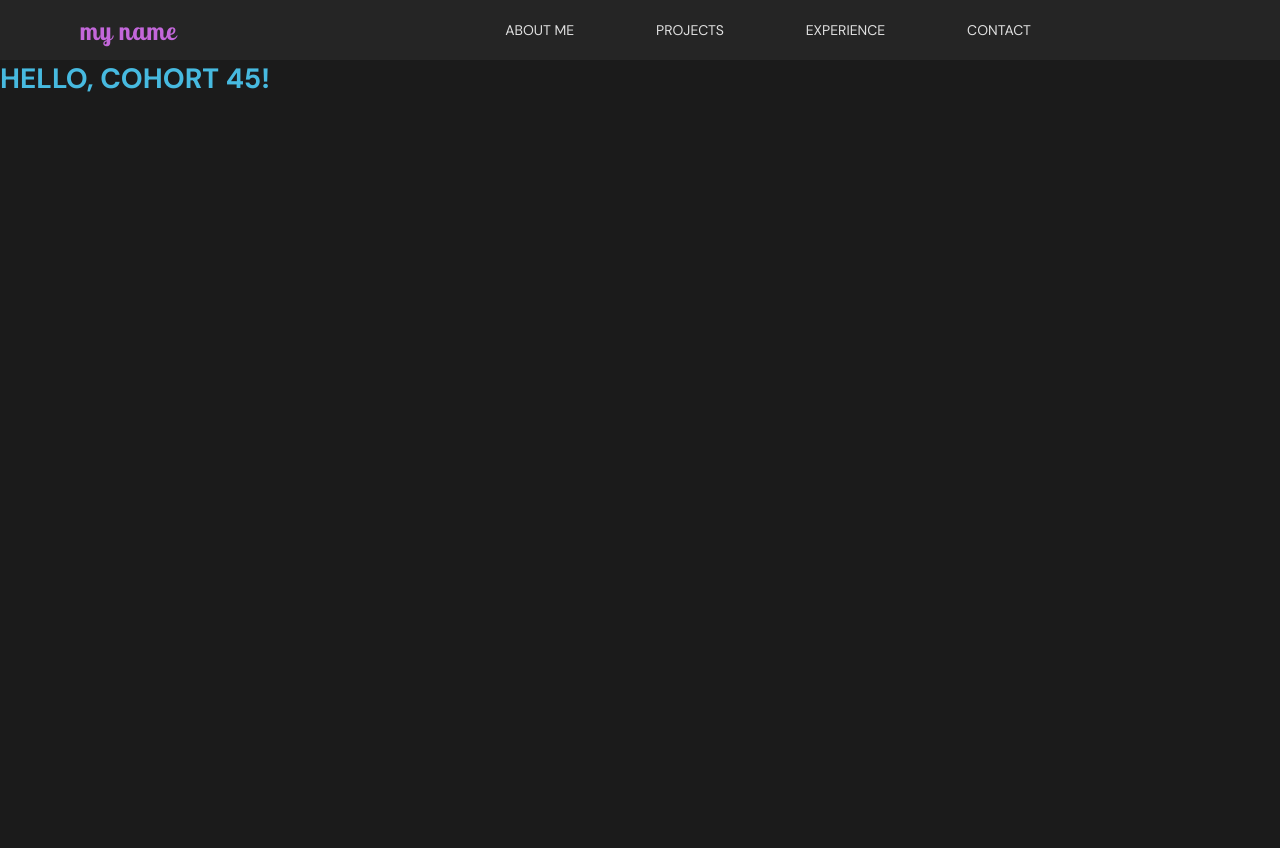
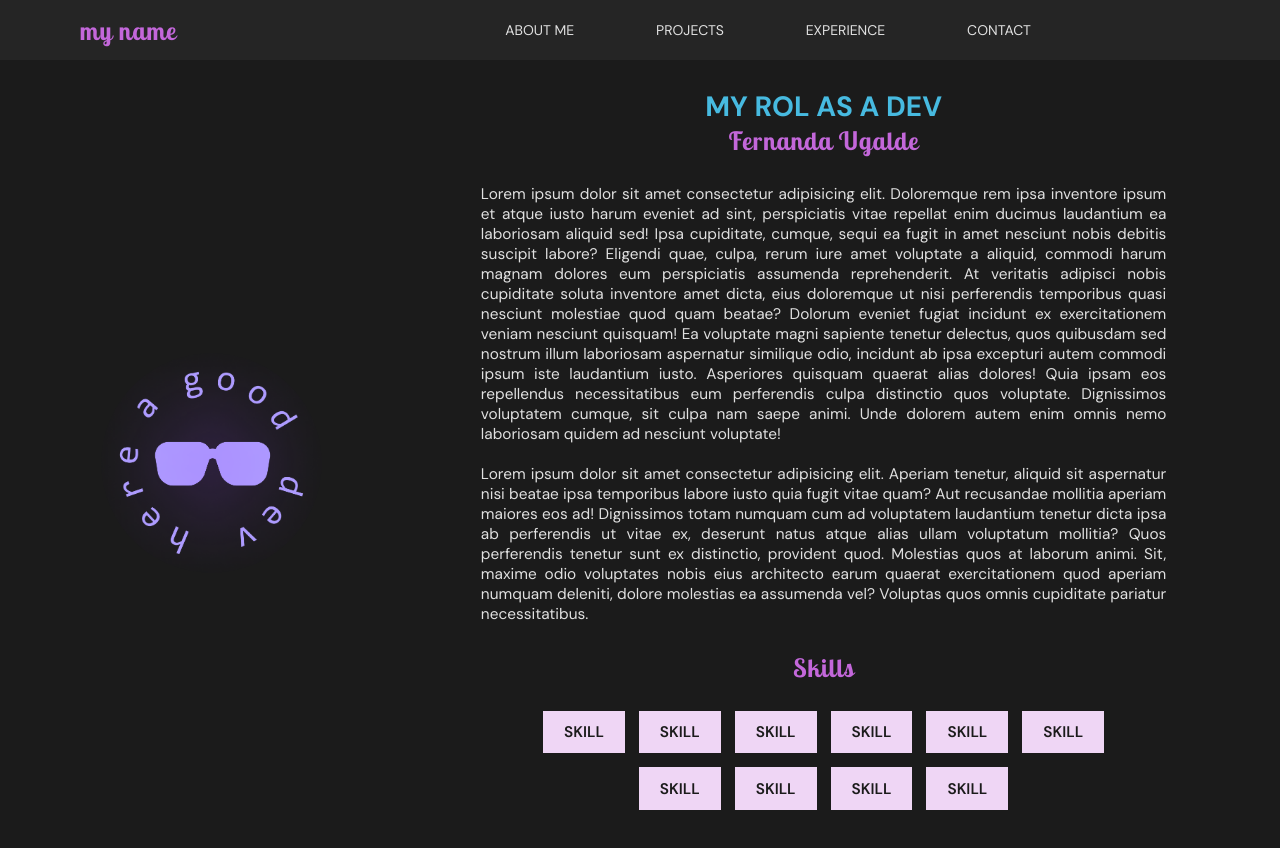
Before and after one commit to FerUgalde/portfolio-116, a plain HTML site: page index.html in a window 1280 px wide. Before the commit the page ends 800 px from the top, so only its background shows below. Drawn offline with Linux system fonts and the light colour scheme.

Commit message:
assignment 3

```diff
--- a/css/responsive.css
+++ b/css/responsive.css
@@ -24,6 +24,15 @@ Following the Microsoft documentation.
 @media ((min-width: 641px) and (max-width:1007px)) {
   html {
     font-size: 12px;
+  }
+
+  /*About*/
+  .about-section {
+    flex-direction: column;
+  }
+  .about-description-container {
+    width: 100%;
+    margin-top: 2rem;
   }
 }
 
@@ -59,4 +68,16 @@ Following the Microsoft documentation.
     height: auto;
     overflow: auto;
   }
+
+  /*About*/
+  .about-section {
+    flex-direction: column;
+  }
+  .about-image-container img,
+  .about-description-container p {
+    width: 100%;
+  }
+  .label-list {
+    width: 90%;
+  }
 }
--- /dev/null
+++ b/css/sections.css
@@ -0,0 +1,28 @@
+.about-section {
+  padding: 2rem;
+}
+
+.about-image-container {
+  width: 30%;
+}
+
+.about-image-container img {
+  width: 60%;
+}
+
+.about-description-container {
+  width: 70%;
+}
+
+.about-description-container p {
+  margin: 2rem 0;
+  width: 80%;
+  text-align: justify;
+}
+
+.label-list {
+  width: 70%;
+  flex-wrap: wrap;
+  gap: 1rem;
+  padding: 2rem;
+}
--- a/index.html
+++ b/index.html
@@ -8,6 +8,7 @@
     <link href="https://fonts.googleapis.com/css2?family=DM+Sans:ital,opsz,wght@0,9..40,100..1000;1,9..40,100..1000&family=Lobster+Two:ital,wght@0,400;0,700;1,400;1,700&display=swap" rel="stylesheet">
         <link rel="stylesheet" href="./css/base.css">
         <link rel="stylesheet" href="./css/header.css">
+        <link rel="stylesheet" href="./css/sections.css">
     <link rel="stylesheet" href="./css/responsive.css">
         <title>Class 2</title>
 </head>
@@ -21,7 +22,7 @@
     </div>
 
     <!--Right Side-->
-        <nav class="nav-menu center-row">
+    <nav class="nav-menu">
       <!--Hamburger button-->
       <input type="checkbox" id="chek-option">
 
@@ -43,6 +44,43 @@
     </nav>
   </header>
 
-    <h1>Hello, cohort 45!</h1>
+  <section class="about-section center-row">
+    <div class="about-image-container center-row">
+      <img src="./img/logo.png" alt="logo">
+    </div>
+
+    <div class="about-description-container center-column">
+      <h1>My rol as a dev</h1>
+      <h2>Fernanda Ugalde</h2>
+
+      <p>
+        Lorem ipsum dolor sit amet consectetur adipisicing elit. Doloremque rem ipsa inventore ipsum et atque iusto harum eveniet ad sint, perspiciatis vitae repellat enim ducimus laudantium ea laboriosam aliquid sed!
+        Ipsa cupiditate, cumque, sequi ea fugit in amet nesciunt nobis debitis suscipit labore? Eligendi quae, culpa, rerum iure amet voluptate a aliquid, commodi harum magnam dolores eum perspiciatis assumenda reprehenderit.
+        At veritatis adipisci nobis cupiditate soluta inventore amet dicta, eius doloremque ut nisi perferendis temporibus quasi nesciunt molestiae quod quam beatae? Dolorum eveniet fugiat incidunt ex exercitationem veniam nesciunt quisquam!
+        Ea voluptate magni sapiente tenetur delectus, quos quibusdam sed nostrum illum laboriosam aspernatur similique odio, incidunt ab ipsa excepturi autem commodi ipsum iste laudantium iusto. Asperiores quisquam quaerat alias dolores!
+        Quia ipsam eos repellendus necessitatibus eum perferendis culpa distinctio quos voluptate. Dignissimos voluptatem cumque, sit culpa nam saepe animi. Unde dolorem autem enim omnis nemo laboriosam quidem ad nesciunt voluptate! <br><br>
+        Lorem ipsum dolor sit amet consectetur adipisicing elit. Aperiam tenetur, aliquid sit aspernatur nisi beatae ipsa temporibus labore iusto quia fugit vitae quam? Aut recusandae mollitia aperiam maiores eos ad!
+      Dignissimos totam numquam cum ad voluptatem laudantium tenetur dicta ipsa ab perferendis ut vitae ex, deserunt natus atque alias ullam voluptatum mollitia? Quos perferendis tenetur sunt ex distinctio, provident quod.
+      Molestias quos at laborum animi. Sit, maxime odio voluptates nobis eius architecto earum quaerat exercitationem quod aperiam numquam deleniti, dolore molestias ea assumenda vel? Voluptas quos omnis cupiditate pariatur necessitatibus.
+      </p>
+
+      <div class="label-container center-column">
+        <h2>Skills</h2>
+        <div class="label-list center-row">
+        <label class="label-text">Skill</label>
+        <label class="label-text">Skill</label>
+        <label class="label-text">Skill</label>
+        <label class="label-text">Skill</label>
+        <label class="label-text">Skill</label>
+        <label class="label-text">Skill</label>
+        <label class="label-text">Skill</label>
+        <label class="label-text">Skill</label>
+        <label class="label-text">Skill</label>
+        <label class="label-text">Skill</label>
+      </div>
+      </div>
+    </div>
+  </section>
+
 </body>
 </html>
```
Also changed, not shown: img/logo.png (added). Lines whose indentation alone changed are shown as unchanged.
